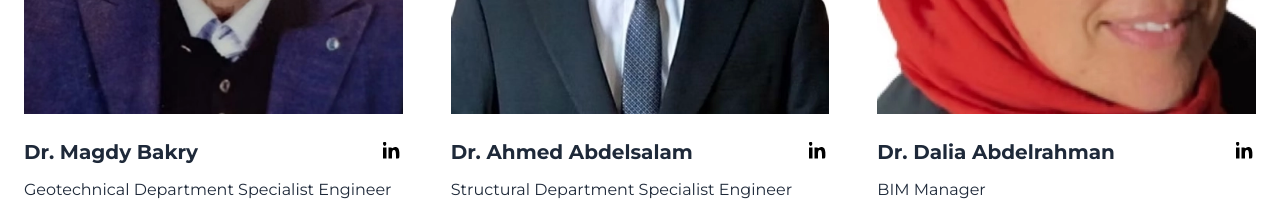
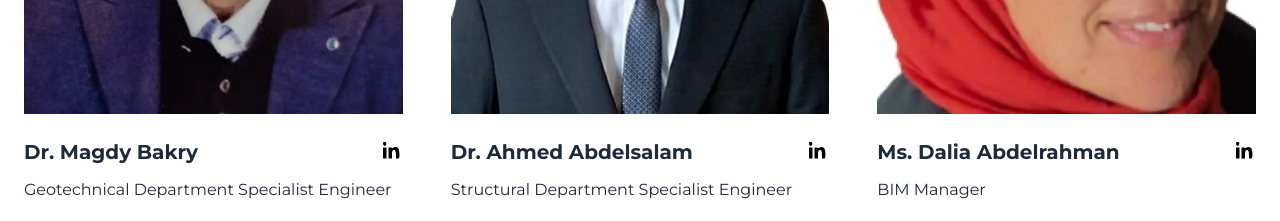
Before and after one commit to adityahajari14/struve, a Next.js app: page /team in a window 1280 px wide. Shown: the part 2880-3101 px from the top of the page. Built offline with nearby package versions, Linux system fonts and the light colour scheme.

Commit message:
Updated data

```diff
--- a/src/app/projects/[slug]/page.tsx
+++ b/src/app/projects/[slug]/page.tsx
@@ -78,7 +78,7 @@ export default function ProjectDetailPage() {
             <div className="mb-10">
               <Link
                 href="/projects"
-                className="text-gray-600 hover:text-gray-800 text-sm transition-colors"
+                className="text-gray-600 hover:text-gray-800 text-base transition-colors"
               >
                 &lt; Back
               </Link>
--- a/src/data/team.json
+++ b/src/data/team.json
@@ -57,7 +57,7 @@
     },
     {
         "id": 9,
-        "name": "Dr. Dalia Abdelrahman",
+        "name": "Ms. Dalia Abdelrahman",
         "position": "BIM Manager",
         "image": "/team/team-dalia.webp",
         "description": "Civil Engineer with over 15-year experience in reputable consulting firms, engineering Project Management expert in industry projects. Skilled in Executive project management, Feasibility Studies, Digital transformation, technical coordination, contract administration, Quality Assurance, proposals writing and evaluation, monitoring, and evaluation. Experienced in database development and programming for project management as well as the use of BIM technology in project management and coordination of construction projects."
```
